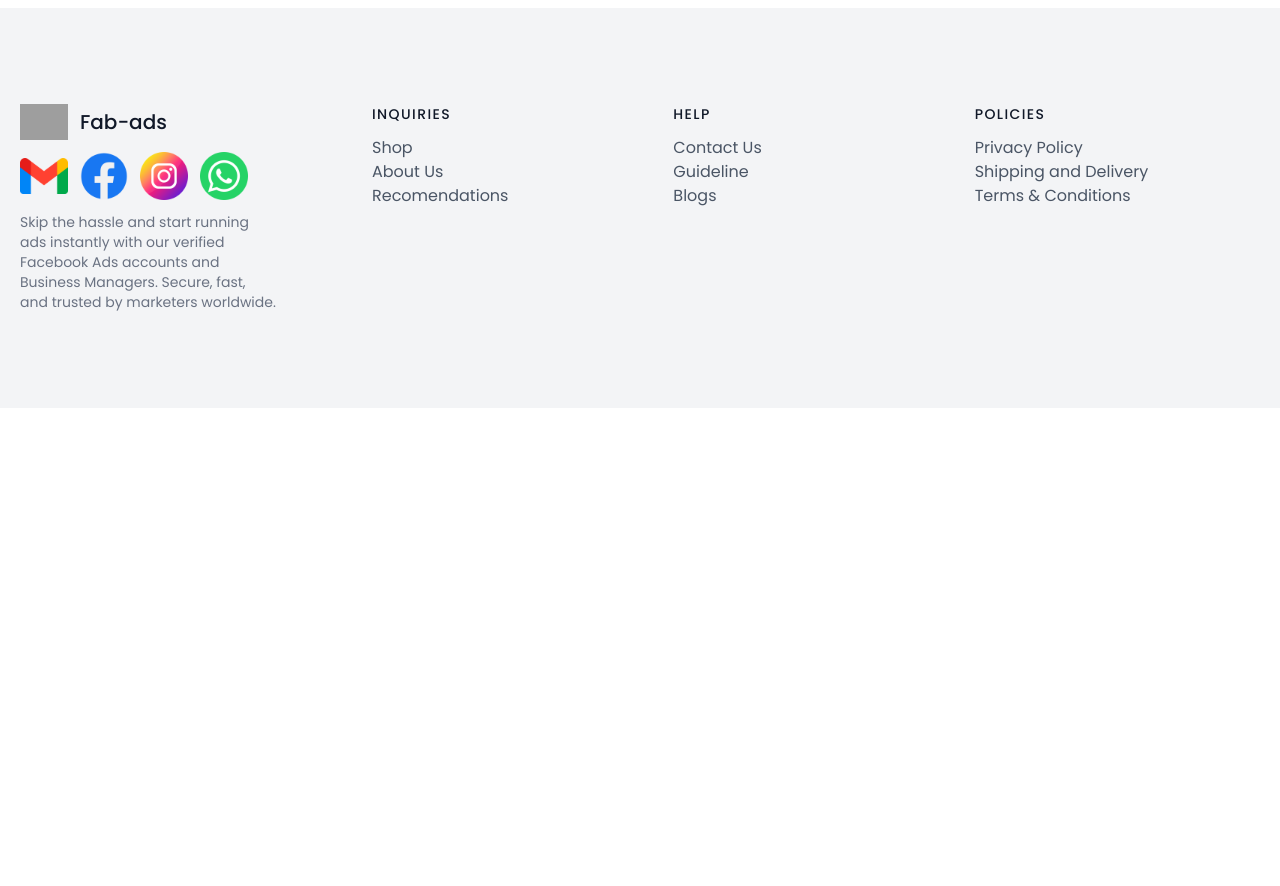
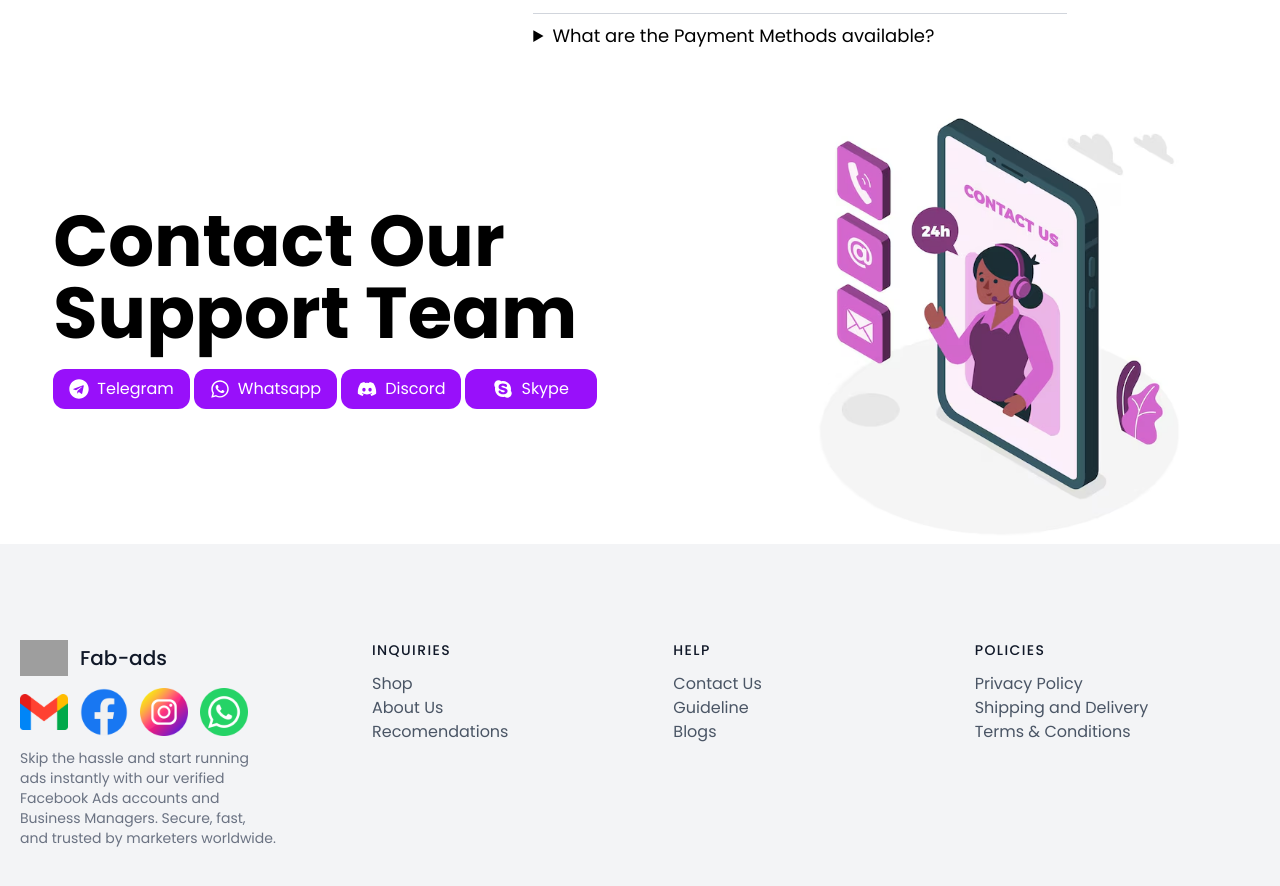
Before and after one commit to Ashikur-ai/Fab-ads, a React (Vite) app: page / in a window 1280 px wide. Shown: the part 6719-7605 px from the top of the page. Before the commit the page ends 7127 px from the top, so only its background shows below. Built offline with nearby package versions, Linux system fonts and the light colour scheme; grey boxes are pictures that could not be loaded.

Commit message:
contact section added

```diff
--- /dev/null
+++ b/src/components/homepage/Contact.jsx
@@ -0,0 +1,52 @@
+import React from 'react';
+import contactImg from '@/assets/images/contact.avif';
+import { FaDiscord, FaSkype, FaTelegram, FaWhatsapp } from 'react-icons/fa';
+const Contact = () => {
+  return (
+    <div>
+      <div className="md:flex justify-between items-center">
+        <div className="">
+          <div className="">
+            <p className="text-3xl md:text-7xl text-center md:text-left font-bold">
+              Contact Our Support Team
+            </p>
+            <div className="flex flex-wrap gap-1 my-5 ml-12 lg:ml-0">
+              <div className="flex justify-center">
+                <button className="inline-flex text-white  bg-[var(--secondary-color)] border-0 py-2 px-2 md:px-4  focus:outline-none hover:bg-indigo-600 rounded-xl text-[16px] items-center gap-2 justify-between">
+                  <FaTelegram className='text-xl' />
+                  Telegram
+                </button>
+              </div>
+
+              <div className="flex justify-center ">
+                <button className="inline-flex text-white  bg-[var(--secondary-color)] border-0 py-2 px-2 md:px-4  focus:outline-none hover:bg-indigo-600 rounded-xl text-[16px] items-center gap-2 justify-between">
+                  <FaWhatsapp className='text-xl' />
+                  Whatsapp
+                </button>
+              </div>
+
+              <div className="flex justify-center ">
+                <button className="inline-flex text-white  bg-[var(--secondary-color)] border-0 py-2 px-4 md:px-4  focus:outline-none hover:bg-indigo-600 rounded-xl text-[16px] items-center gap-2 justify-between ">
+                  <FaDiscord className='text-xl' />
+                  Discord
+                </button>
+              </div>
+
+              <div className="flex justify-center ">
+                <button className="inline-flex text-white  bg-[var(--secondary-color)] border-0 py-2 px-7 md:px-7  focus:outline-none hover:bg-indigo-600 rounded-xl text-[16px] items-center gap-2 justify-between">
+                  <FaSkype className='text-xl' />
+                  Skype
+                </button>
+              </div>
+            </div>
+          </div>
+        </div>
+        <div className="">
+          <img src={contactImg} alt="" />
+        </div>
+      </div>
+    </div>
+  );
+};
+
+export default Contact;
--- a/src/pages/home/HomePage.jsx
+++ b/src/pages/home/HomePage.jsx
@@ -5,6 +5,7 @@ import Categories from '../../components/homepage/Categories';
 import FeaturedProduct from '../../components/homepage/FeaturedProduct';
 import WhyBest from '../../components/homepage/WhyBest';
 import Faq from '../../components/homepage/Faq';
+import Contact from '../../components/homepage/Contact';
 
 const HomePage = () => {
   return (
@@ -16,10 +17,11 @@ const HomePage = () => {
       <Payments />
       <div className="w-11/12 mx-auto">
         <Categories />
+        <FeaturedProduct />
+        <WhyBest />
+        <Faq />
+        <Contact />
       </div>
-      <FeaturedProduct />
-      <WhyBest />
-      <Faq />
     </div>
   );
 };
```
Also changed, not shown: src/assets/images/contact.avif (added).
